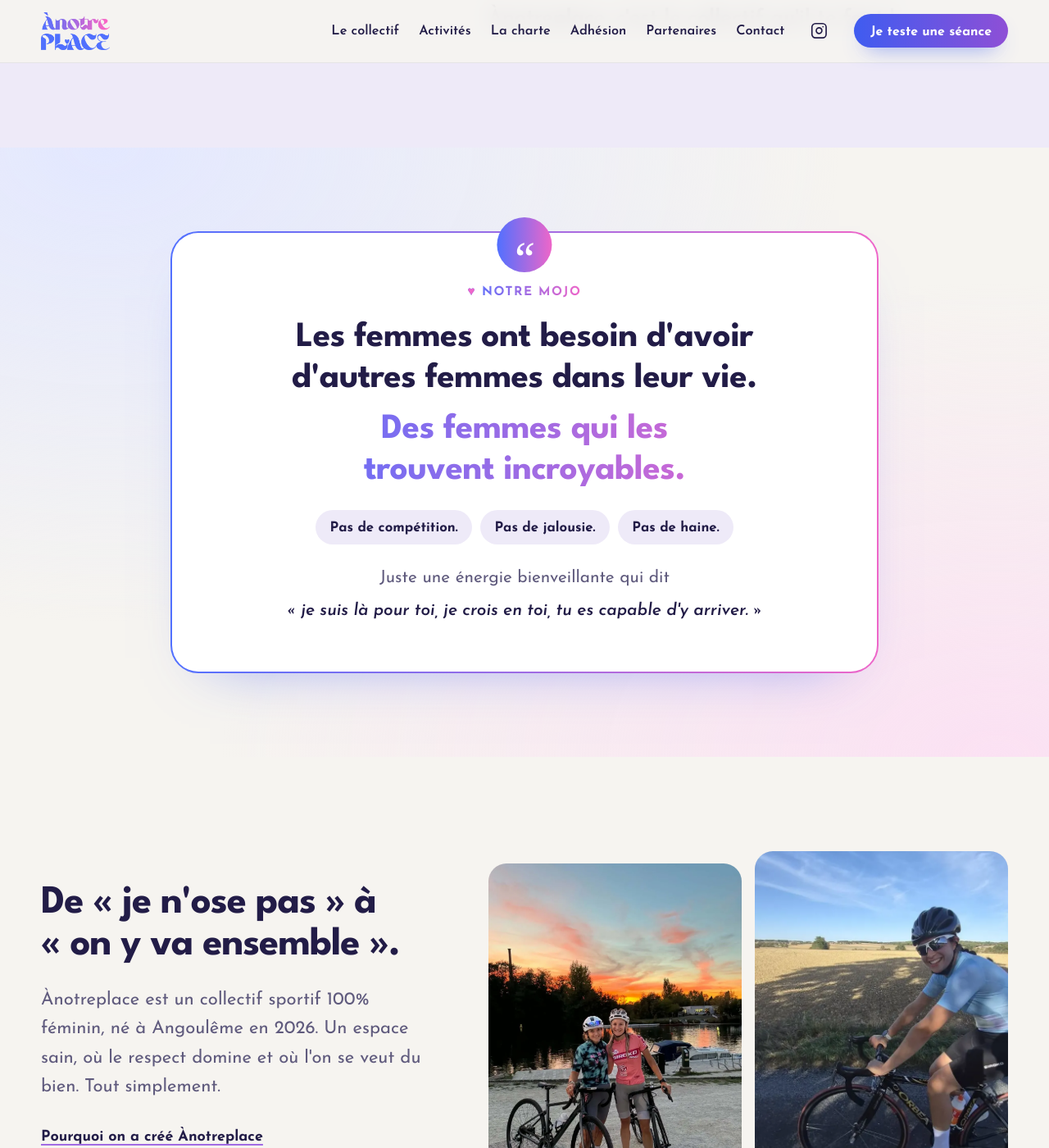
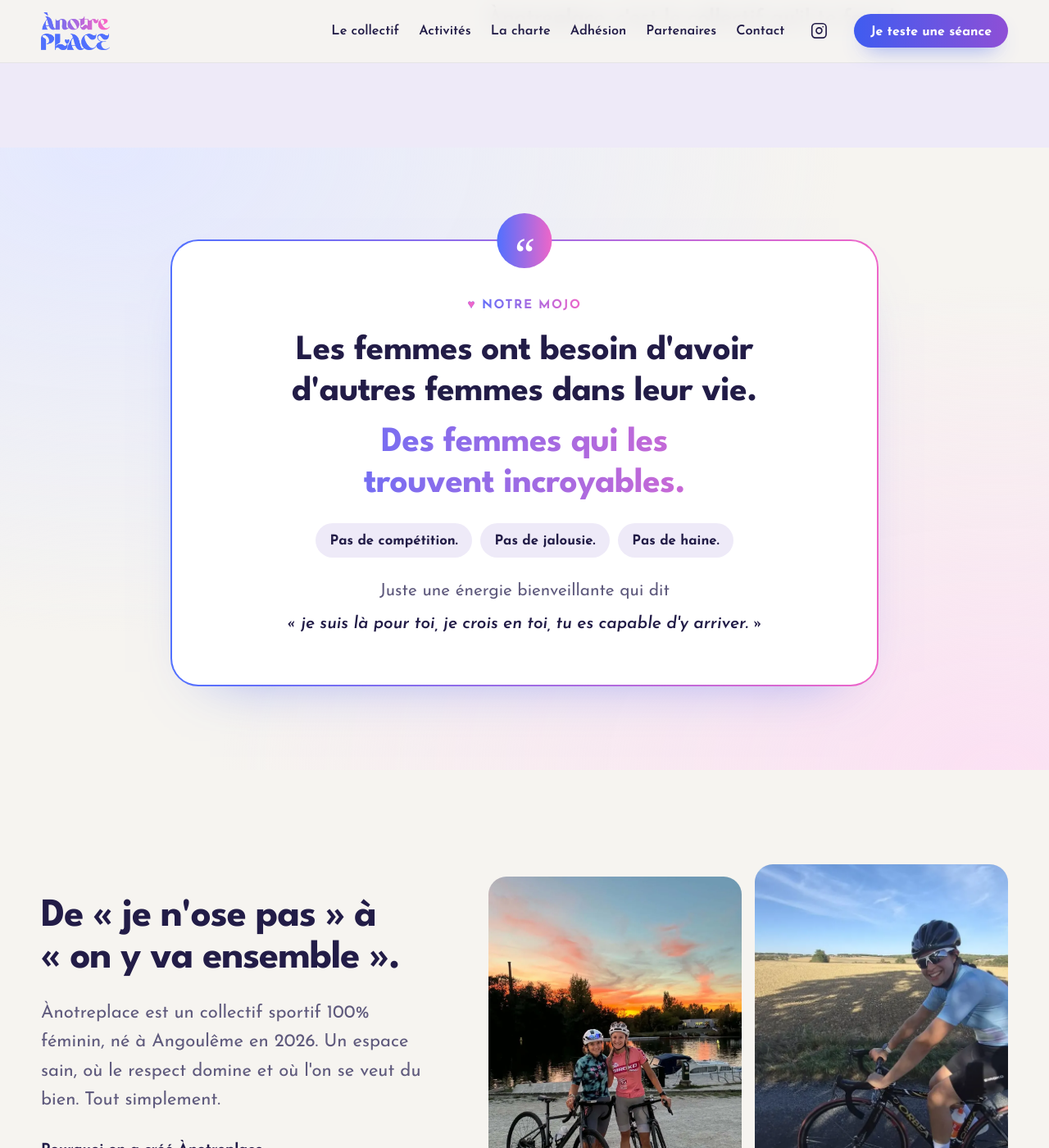
Before and after one commit to Anotreplace/anotreplace.github.io, a Jekyll site: the page built from index.html, in a window 1280 px wide and 1400 px high, scrolled down 1337 px. Shown: the whole window at 82% size. Built offline with Jekyll 4.4.1, drawn with Linux system fonts in a browser that asks for light colours.

Commit message:
Accueil : le rond « guillemet » ne cache plus « Notre mojo » sur mobile
Co-Authored-By: Claude Opus 5.5 <noreply@anthropic.com>

```diff
--- a/assets/css/style.css
+++ b/assets/css/style.css
@@ -850,7 +850,7 @@ html.apercu-ouvert { overflow: hidden; }
 /* ---------- Le mojo du collectif ---------- */
 .mojo { padding-block: clamp(3.5rem, 8vw, 6.5rem); background: radial-gradient(ellipse at 10% 0%, #E3E8FF 0, transparent 55%), radial-gradient(ellipse at 95% 100%, #FBE1F3 0, transparent 55%), var(--papier); }
 .mojo-carte { position: relative; max-width: 54rem; margin: 0 auto; padding: clamp(2rem, 5vw, 3.6rem) clamp(1.4rem, 5vw, 4rem); text-align: center; border-radius: 34px; border: 2px solid transparent; background: linear-gradient(#fff, #fff) padding-box, var(--degrade) border-box; box-shadow: 0 30px 70px -48px rgba(63, 92, 240, .6); }
-.mojo-carte::before { content: "\201C"; position: absolute; top: -.35em; left: 50%; transform: translateX(-50%); width: 4.2rem; height: 4.2rem; border-radius: 50%; display: grid; place-items: center; padding-top: .55em; font-family: Georgia, serif; font-size: 3.4rem; line-height: 0; color: #fff; background: var(--degrade); }
+.mojo-carte::before { content: "\201C"; position: absolute; top: -2.1rem; left: 50%; transform: translateX(-50%); width: 4.2rem; height: 4.2rem; border-radius: 50%; display: grid; place-items: center; padding-top: .55em; font-family: Georgia, serif; font-size: 3.4rem; line-height: 0; color: #fff; background: var(--degrade); }
 .mojo-carte .eyebrow { margin-bottom: 1.2rem; }
 .mojo blockquote { margin: 0; }
 .mojo-lead { font-family: var(--serif); font-weight: 700; font-size: clamp(1.7rem, 3.6vw, 2.7rem); line-height: 1.15; letter-spacing: -.01em; margin: 0 0 1.4rem; text-wrap: balance; }
@@ -918,3 +918,7 @@ html.apercu-ouvert { overflow: hidden; }
 .triathlon h3 { font-size: clamp(1.25rem, 2.2vw, 1.5rem); margin-bottom: .35em; }
 .triathlon p { margin: 0; color: var(--gris); }
 @media (max-width: 640px) { .triathlon { flex-direction: column; gap: .8rem; } }
+
+/* Le rond « guillemet » est centré sur le bord de la carte : le contenu commence en dessous, sur toutes les largeurs */
+.mojo-carte { padding-top: clamp(3.4rem, 6vw, 4rem); }
+.mojo { padding-top: clamp(4.5rem, 9vw, 7rem); }
--- a/index.html
+++ b/index.html
@@ -61,7 +61,7 @@ description: "Natation, vélo et running entre femmes à Angoulême : une, deux
       <blockquote>
         <p class="mojo-lead">Les femmes ont besoin d'avoir d'autres femmes dans leur vie. <span>Des femmes qui les trouvent incroyables.</span></p>
         <p class="mojo-non"><span>Pas de compétition.</span> <span>Pas de jalousie.</span> <span>Pas de haine.</span></p>
-        <p class="mojo-fin">Juste une énergie bienveillante qui dit <strong>« je suis là pour toi, je crois en toi, tu es capable d'y arriver. »</strong></p>
+        <p class="mojo-fin">Juste une énergie bienveillante qui&nbsp;dit <strong>« je suis là pour toi, je crois en toi, tu es capable d'y arriver. »</strong></p>
       </blockquote>
     </figure>
   </div>
```
